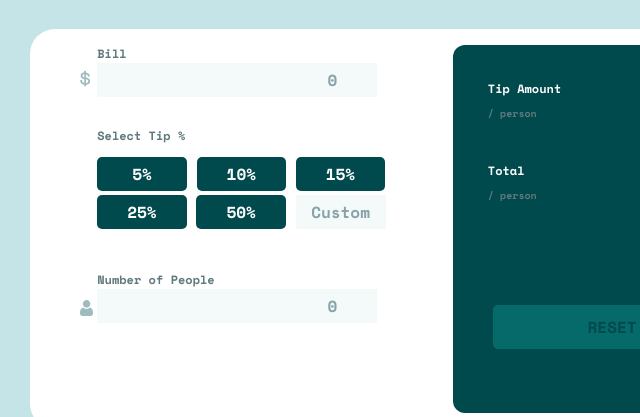
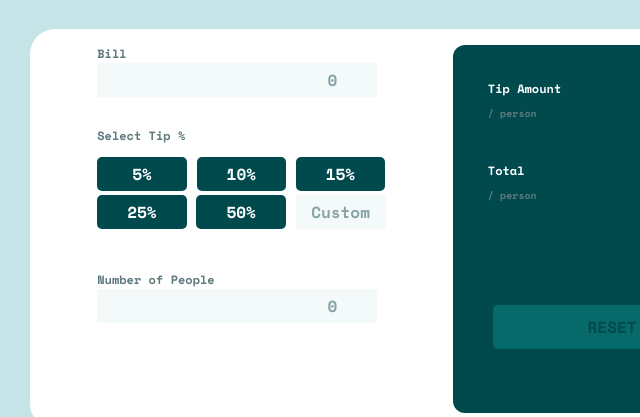
Before and after one commit to taepal467/tip_calculator_app, a plain HTML site: page index.html in a window 1280 px wide. Shown: the part 185-602 px from the top of the page, 340-980 px from the left. Drawn offline with nearby package versions, Linux system fonts and the light colour scheme.

Commit message:
Deleted the img tags

```diff
--- a/index.html
+++ b/index.html
@@ -26,7 +26,6 @@
           <!-- Bill input -->
           <label for="bill" class="label-title bill">Bill</label>
           <input type="number" id="bill" class="bill-input" placeholder="0" name="bill">
-          <img src="images/icon-dollar.svg" id="dollar-sign" alt="dollar sign">
 
           <!-- Tip buttons input-->
           <div class="tip-btns">
@@ -42,12 +41,11 @@
               <input type="number" id="tip" class="custom-input" value="custom" placeholder="Custom">
             </div>
           </div>
+
           <!-- Number of people input -->
-
           <label for="quantity" class="label-title num"> Number of People</label>
           <small class="error-message">Can't be zero</small>
           <input type="number" class="numOfPeople-input" name="numberOfPeople" id="quantity" placeholder="0">
-          <img src="images/icon-person.svg" id="person-icon" alt="person icon">
 
       </div>
 
```
